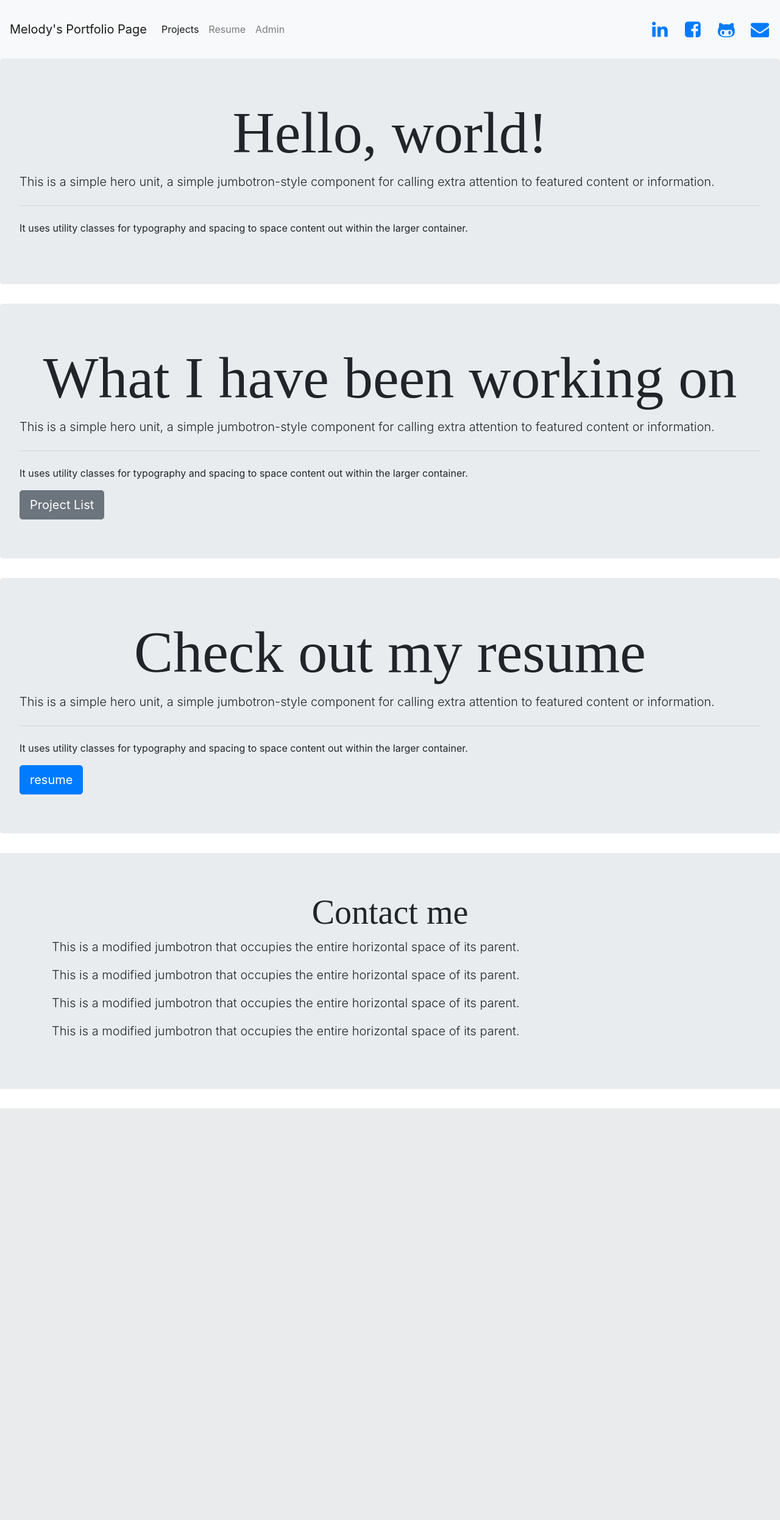
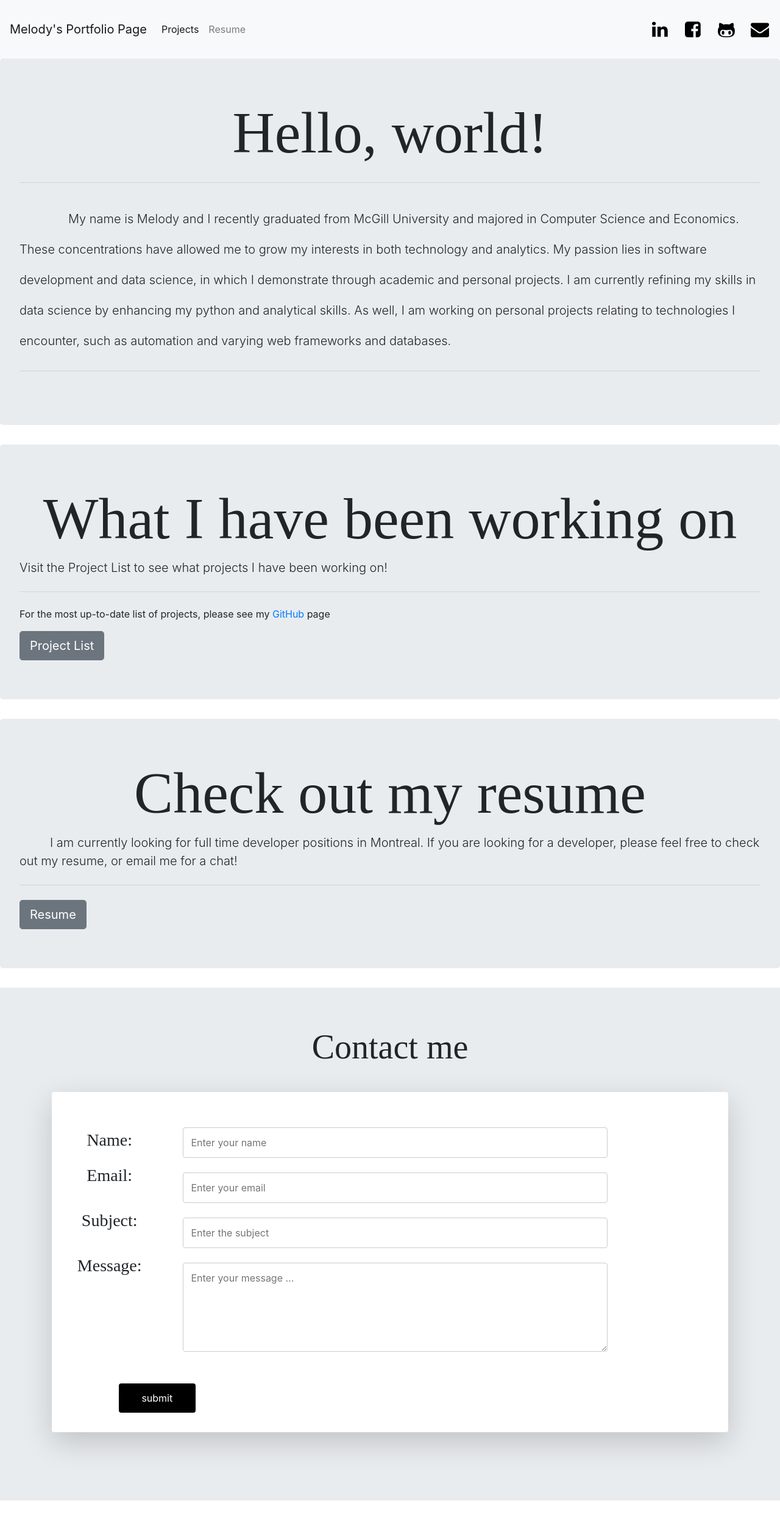
Before and after one commit to melodythen/portfolio, a Django app: page / in a window 1280 px wide. Shown: the whole page at 61% size. Before the commit the page ends 1818 px from the top, so only its background shows below. Run offline with Django 3.2, Linux system fonts and the light colour scheme; parts of the project's set-up code (start-up, migrations or seed data) failed here and were passed over; some libraries are stand-ins or nearby versions.

Commit message:
finished project page

```diff
--- a/hello_world/templates/hello_world.html
+++ b/hello_world/templates/hello_world.html
@@ -13,11 +13,38 @@
           text-align: center;
           text-decoration: none;
           margin: 5px 2px;
+          color: black;
+
         }
 
         .fa:hover {
             opacity: 0.7;
         }
+        input[type=text], select, textarea, input[type=email] {
+        width: 300%;
+        padding: 12px 12px 12px;
+        margin: 12px 12px;
+        border: 1px solid #ccc;
+        border-radius: 4px;
+        resize:both;
+        font-size: 16px;
+      }
+      input[type=submit] {
+        background-color: #000000;
+        color: white;
+        padding: 12px 20px;
+        border: none;
+        border-radius: 4px;
+        cursor: pointer;
+        float:right;
+        width: 30%;
+        margin-top: 40px;
+        margin-right:200 ;
+      }
+
+      input[type=submit]:hover {
+        background-color: #525252;
+      }
 
         </style>
 </head>
@@ -30,7 +57,7 @@
     <div class="navbar-nav">
         <a class="nav-link active" href="/projects">Projects <span class="sr-only">(current)</span></a>
         <a class="nav-link" href="/resume">Resume</a>
-        <a class="nav-link" href="/admin">Admin</a>
+       <!--  <a class="nav-link" href="/admin">Admin</a> -->
 
     </div>
 
@@ -47,39 +74,79 @@
 </nav>
 
 
+
 <div class="jumbotron">
     <h1 class="display-1">Hello, world!</h1>
-    <p class="lead">This is a simple hero unit, a simple jumbotron-style component for calling extra attention to featured content or information.</p>
+
     <hr class="my-4">
-    <p>It uses utility classes for typography and spacing to space content out within the larger container.</p>
+    <p class="lead" style="text-indent: 80px; padding-top: 10px;line-height:50px;">
+      My name is Melody and I recently graduated from McGill University
+      and majored in Computer Science and Economics. These concentrations
+      have allowed me to grow my interests in both technology and analytics.
+      My passion lies in software development and data science,
+      in which I demonstrate through academic and personal projects.
+      I am currently refining my skills in data science by enhancing my python
+      and analytical skills. As well, I am working on personal projects relating
+      to technologies I encounter, such as automation and varying web frameworks
+      and databases.
+
+    </p>
+    <hr class="my-4">
 
   </div>
 
   <div class="jumbotron">
     <h1 class="display-1">What I have been working on</h1>
-    <p class="lead">This is a simple hero unit, a simple jumbotron-style component for calling extra attention to featured content or information.</p>
+    <p class="lead">Visit the Project List to see what projects I have been working on!</p>
     <hr class="my-4">
-    <p>It uses utility classes for typography and spacing to space content out within the larger container.</p>
+    <p>For the most up-to-date list of projects, please see my <a href="https://github.com/melodythen">GitHub</a> page</p>
     <a class="btn btn-secondary btn-lg" href="/projects" role="button">Project List</a>
   </div>
 
   <div class="jumbotron">
     <h1 class="display-1">Check out my resume</h1>
-    <p class="lead">This is a simple hero unit, a simple jumbotron-style component for calling extra attention to featured content or information.</p>
+    <p class="lead" style="text-indent: 50px;">I am currently looking for full time developer positions in Montreal.
+          If you are looking for a developer, please feel free to check out my resume, or email me for a chat!
+    </p>
     <hr class="my-4">
-    <p>It uses utility classes for typography and spacing to space content out within the larger container.</p>
-    <a class="btn btn-primary btn-lg" href="/resume" role="button">resume</a>
+    <a class="btn btn-secondary btn-lg" href="/resume" role="button">Resume</a>
   </div>
 
 
   <div class="jumbotron jumbotron-fluid">
     <div class="container">
       <h1 class="display-4">Contact me</h1>
-      <p class="lead">This is a modified jumbotron that occupies the entire horizontal space of its parent.</p>
-      <p class="lead">This is a modified jumbotron that occupies the entire horizontal space of its parent.</p>
-      <p class="lead">This is a modified jumbotron that occupies the entire horizontal space of its parent.</p>
-      <p class="lead">This is a modified jumbotron that occupies the entire horizontal space of its parent.</p>
-    </div>
+
+
+
+          <div style="margin-top: 40px;" class="shadow-lg p-3 mb-5 bg-white rounded row no-gutters" data-aos="fade-up" >
+            <form style="margin-top:30px;" action="mailto:thenmelody@gmail.com" method="POST" enctype="text/plain" onsubmit="verification()">
+
+              <div class="row align-items-center">
+                <div class="col-5"><h3>Name:</h3></div>
+                <div class="col-7"><input type='text' id='name', name='name' placeholder="Enter your name"></div>
+              </div>
+              <div class="row">
+                <div class="col-5"><h3>Email:</h3></div>
+                <div class="col-7"><input type='email' id='sender_email', name='sender_email'placeholder="Enter your email"></div>
+              </div>
+              <div class="row">
+                <div class="col-5"><h3>Subject:</h3></div>
+                <div class="col-7"><input type='text' id='subject', name='subject'placeholder="Enter the subject"></div>
+              </div>
+              <div class="row">
+                <div class="col-5" rows="1" ><h3>Message:</h3></div>
+                <div class="col-7"><textarea name="message" id="message" rows="5" placeholder="Enter your message ..."></textarea></div>
+              </div>
+
+
+              <input type="submit" value="submit" >
+
+
+
+
+            </form>
+          </div>
   </div>
 
 {% endblock %}
--- a/hello_world/templates/resume.html
+++ b/hello_world/templates/resume.html
@@ -141,7 +141,7 @@
 
 
       input[type=text], select, textarea, input[type=email] {
-        width: 800;
+        width: 300%;
         padding: 12px 12px 12px;
         margin: 12px 12px;
         border: 1px solid #ccc;
@@ -157,7 +157,7 @@
         border-radius: 4px;
         cursor: pointer;
         float:right;
-        width: 200px;
+        width: 30%;
         margin-top: 40px;
         margin-right:200 ;
       }
@@ -182,7 +182,7 @@
         <div class="navbar-nav">
             <a class="nav-link " href="/projects">Projects</a>
             <a class="nav-link" href="/resume">Resume</a>
-            <a class="nav-link" href="/admin">Admin</a>
+            <!-- <a class="nav-link" href="/admin">Admin</a> -->
 
         </div>
         </div>
--- a/personal_portfolio/settings.py
+++ b/personal_portfolio/settings.py
@@ -81,7 +81,12 @@ DATABASES = {
     'default': {
         'ENGINE': 'django.db.backends.sqlite3',
         'NAME': BASE_DIR / 'db.sqlite3',
+        'USER': 'name',
+        'PASSWORD': '',
+        'HOST': 'localhost',
+        'PORT': '',
     }
+
 }
 
 
--- a/projects/templates/project_detail.html
+++ b/projects/templates/project_detail.html
@@ -13,6 +13,8 @@
       text-align: center;
       text-decoration: none;
       margin: 5px 2px;
+      color: black;
+
     }
 
     .fa:hover {
@@ -31,7 +33,7 @@
         <div class="navbar-nav">
             <a class="nav-link active" href="/projects">Projects <span class="sr-only">(current)</span></a>
             <a class="nav-link" href="/resume">Resume</a>
-            <a class="nav-link" href="/admin">Admin</a>
+           <!-- <a class="nav-link" href="/admin">Admin</a> -->
 
         </div>
         </div>
@@ -55,7 +57,7 @@
       <p>{{ project.description }}</p>
       <h5>Technology used:</h5>
       <p>{{ project.technology }}</p>
-      <a href="{{project.link}}" class="stretched-link">Go somewhere</a>
+      <a href="{{project.link}}" class="stretched-link">Go To Project</a>
     </div>
 </div>
 
--- a/projects/templates/project_index.html
+++ b/projects/templates/project_index.html
@@ -13,6 +13,8 @@
           text-align: center;
           text-decoration: none;
           margin: 5px 2px;
+          color: black;
+
         }
 
         .fa:hover {
@@ -32,7 +34,7 @@
             <div class="navbar-nav">
                 <a class="nav-link active" href="/projects">Projects <span class="sr-only">(current)</span></a>
                 <a class="nav-link" href="/resume">Resume</a>
-                <a class="nav-link" href="/admin">Admin</a>
+               <!-- <a class="nav-link" href="/admin">Admin</a>-->
 
             </div>
             </div>
@@ -46,7 +48,7 @@
 
 <h1>Project Porfolio</h1>
 
-{% for project in projects %}
+{% for project in projects reversed %}
 
     <div class="card mb-3 container">
         <div class="card-body">
```
